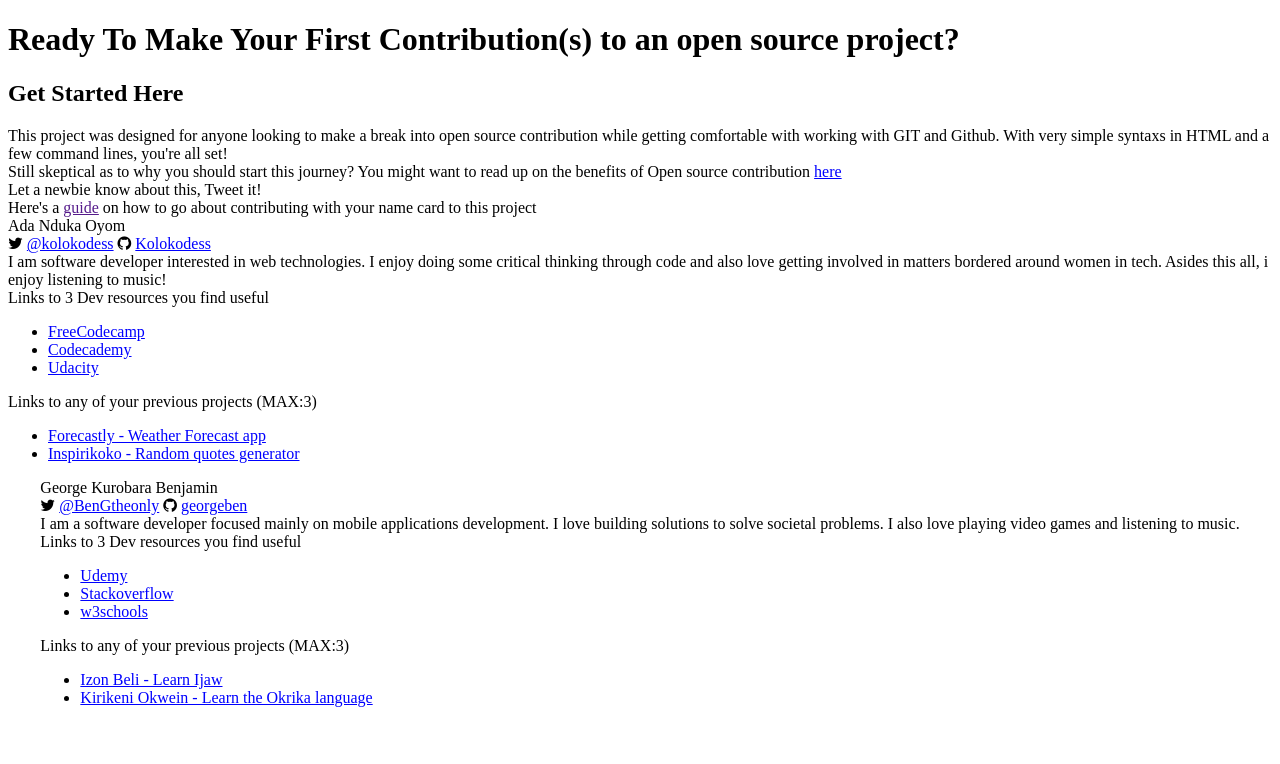
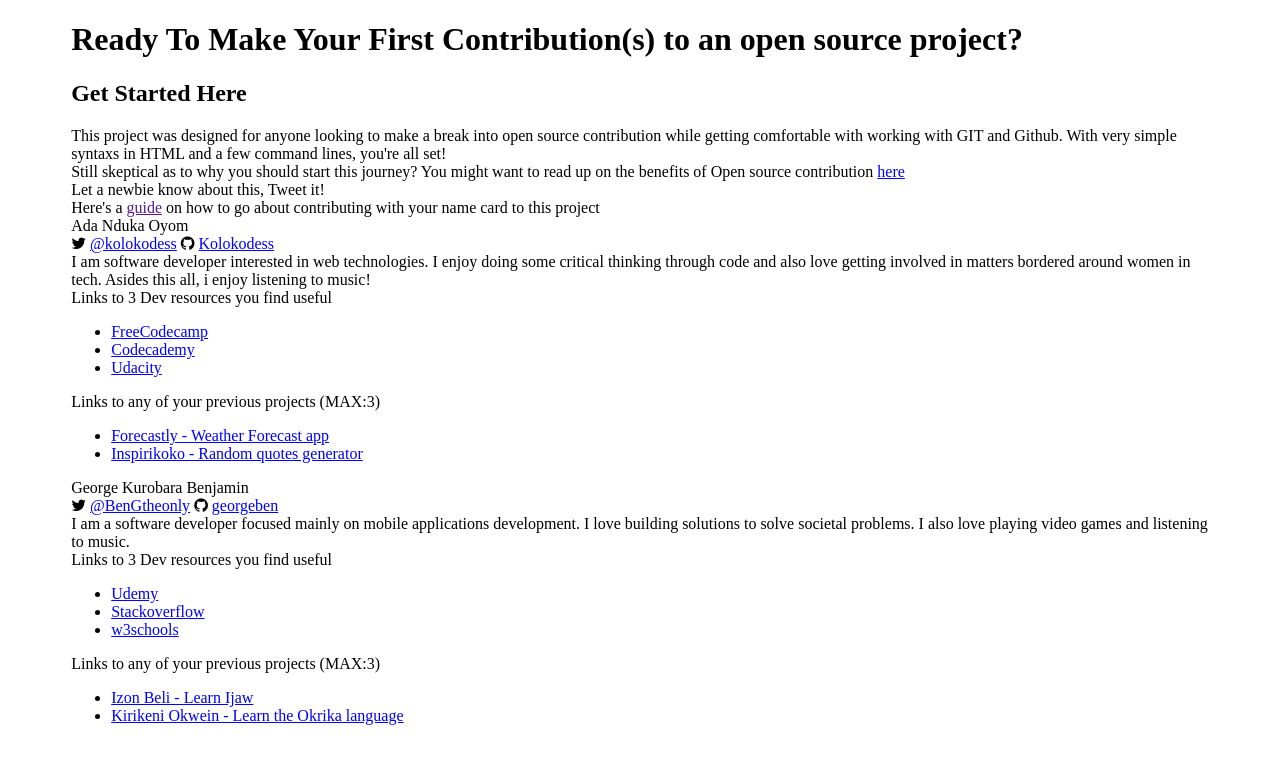
Before and after one commit to Kolokodess/YourFirstContribution, a plain HTML site: page index.html in a window 1280 px wide. Drawn offline with Linux system fonts and the light colour scheme.

Commit message:
Centered the contents of the web page

```diff
--- a/assets/style.css
+++ b/assets/style.css
@@ -1,6 +1,11 @@
 body {
 	background-image: white;
 
+}
+
+.container{
+    width: 90%;
+    margin: auto;
 }
 
 .profile {
--- a/index.html
+++ b/index.html
@@ -11,6 +11,8 @@
 </head>
 
 <body>
+
+    <div class="container">
 
 	<div>
 		<h1> Ready To Make Your First Contribution(s) to an open source project? </h1>
@@ -103,9 +105,8 @@
 		<!-- END HERE!! -->
 
 
-	</div>
+	    </div>
 
-
-
+    </div>
 </body>
 </html>
```
